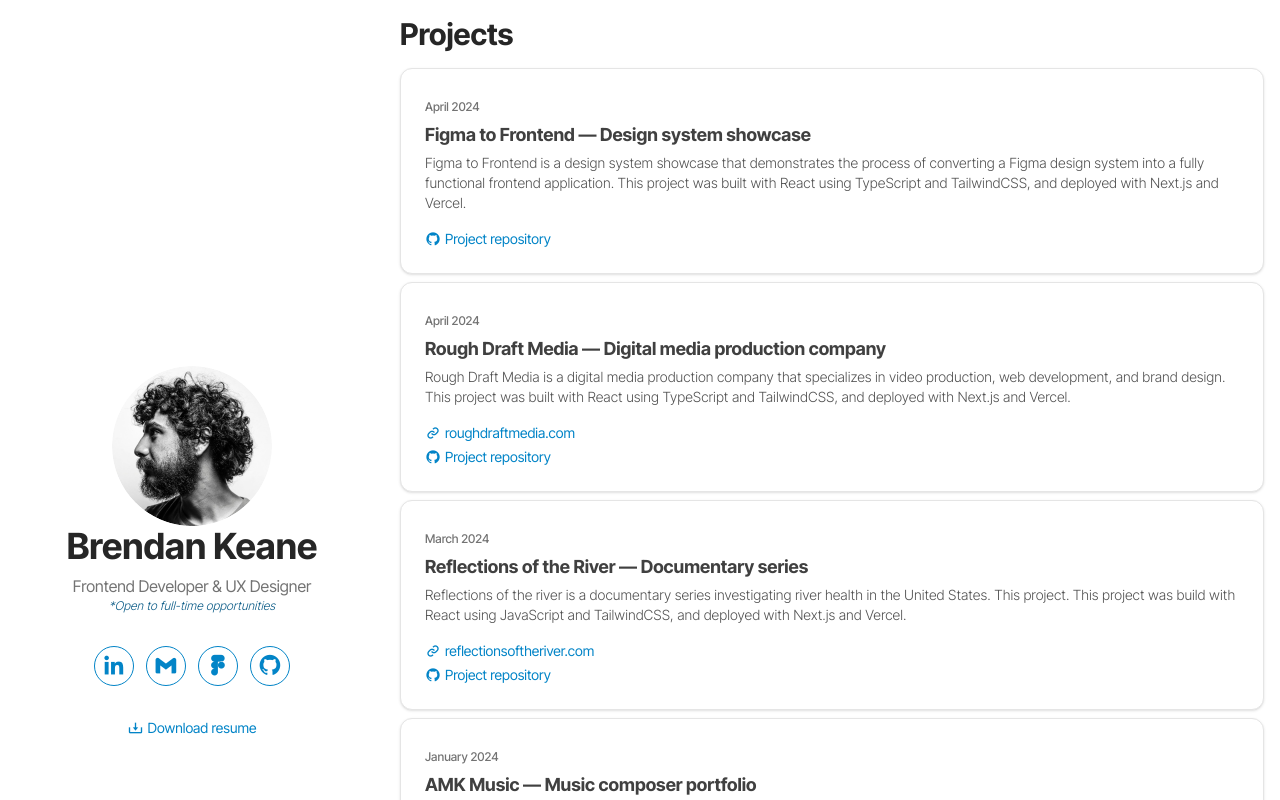
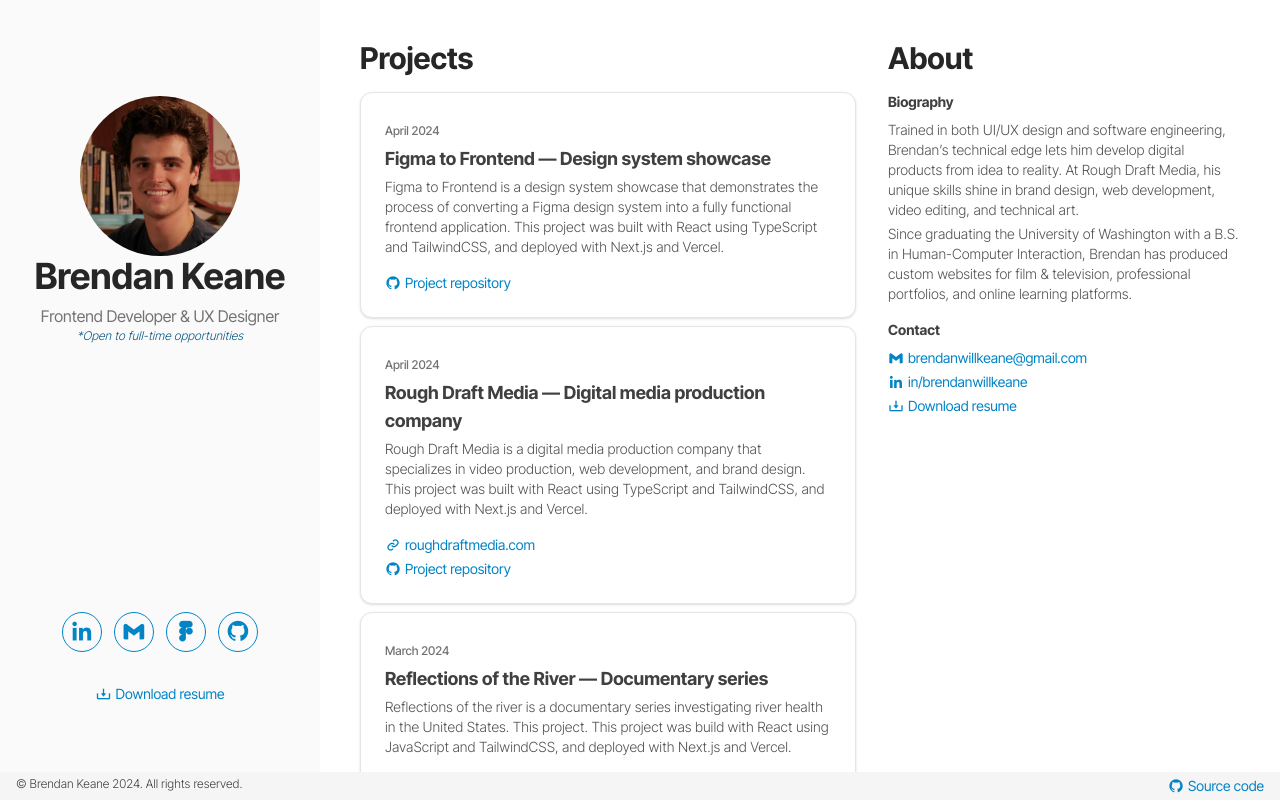
Before and after one commit to brendanwilliam/bkportfolio, a Next.js app: page / in a window 1280 px wide. Shown: the top 800 px of the page. Built offline with nearby package versions, Linux system fonts and the light colour scheme.

Commit message:
Responsive design implemented at md and lg breakpoints

```diff
--- a/src/app/page.tsx
+++ b/src/app/page.tsx
@@ -6,11 +6,12 @@ import { About } from "@/components/About";
 
 export default function Home() {
   return (
-    <main className="flex min-h-screen flex-col md:flex-row items-center justify-between w-screen">
+    <main className="flex md:sticky md:top-0 min-h-screen flex-col md:flex-row md:justify-start md:items-start md:h-screen w-screen bg-white overflow-auto md:max-h-screen">
       <Hero />
-      <Content>
+      <Content className="lg:flex md:top-0 block lg:flex-row-reverse justify-start items-start md:p-6">
+        <div className="size-0 ml-auto"></div>
+        <About />
         <Projects />
-        <About />
       </Content>
     </main>
   );
--- a/src/components/About.tsx
+++ b/src/components/About.tsx
@@ -40,7 +40,7 @@ function Contact() {
 
 export function About() {
   return (
-    <Section id="about" title="About">
+    <Section id="about" title="About" className="md:max-w-sm">
       <Biography />
       <Contact />
     </Section>
--- a/src/components/Content.tsx
+++ b/src/components/Content.tsx
@@ -1,6 +1,15 @@
-export function Content({ children }: { children: React.ReactNode }) {
+import clsx from 'clsx';
+
+export function Content({
+  children,
+  className = "",
+}: {
+  children: React.ReactNode;
+  className?: string;
+
+}) {
   return (
-      <div className="w-full spacing-y-8">
+      <div className={clsx("w-full spacing-y-8", className)}>
         {children}
       </div>
   )
--- a/src/components/Footer.tsx
+++ b/src/components/Footer.tsx
@@ -4,13 +4,13 @@ export function Footer() {
 
   return (
     <footer>
-      <div className="w-full bg-neutral-100 p-4">
+      <div className="w-full bg-neutral-100 py-1 px-4 md:fixed md:bottom-0">
         <div className="flex justify-between">
           <div>
-            <p className="text-neutral-700 text-sm">&copy; Brendan Keane {new Date().getFullYear()}. Brendan Keane. All rights reserved.</p>
+            <p className="text-neutral-700 text-xs font-light">&copy; Brendan Keane {new Date().getFullYear()}. All rights reserved.</p>
           </div>
           <div>
-            <Button style="tertiary" icon="bxl-github" href="https://github.com/brendanwilliam/bkportfolio">View this project on GitHub</Button>
+            <Button style="tertiary" icon="bxl-github" href="https://github.com/brendanwilliam/bkportfolio">Source code</Button>
           </div>
         </div>
       </div>
--- a/src/components/Hero.tsx
+++ b/src/components/Hero.tsx
@@ -35,7 +35,7 @@ function Profile() {
   return (
     <div className="flex flex-col justify-start items-center gap-0">
       <Image
-      src="/profile.png"
+      src="/profile.jpg"
       alt="Profile picture"
       width={160}
       height={160}
@@ -61,17 +61,19 @@ function SocialLinks() {
 
 function HeroProfile() {
   return (
-    <div className="flex flex-col justify-start items-center gap-8">
+    <div className="flex flex-col justify-start md:justify-between md:py-16 h-full items-center gap-8">
       <Profile />
-      <SocialLinks />
-      <Button href={heroProfile.resumeHref} style="tertiary" icon="bx-download">Download resume</Button>
+      <div className="flex flex-col gap-8">
+        <SocialLinks />
+        <Button href={heroProfile.resumeHref} style="tertiary" icon="bx-download">Download resume</Button>
+      </div>
     </div>
   )
 }
 
 function HeroMenu() {
   return (
-    <div className="w-full flex flex-col justify-end items-center gap-1">
+    <div className="md:hidden w-full flex flex-col justify-end items-center gap-1">
       <Button href="#projects" style="primary">Projects</Button>
       <Button href="#about" style="secondary">About</Button>
     </div>
@@ -80,7 +82,7 @@ function HeroMenu() {
 
 export function Hero() {
   return (
-    <div className="w-full md:max-w-sm h-screen flex flex-col justify-between items-stretch gap-8 px-4 pb-8 pt-32">
+    <div className="w-full md:max-w-80 md:max-h-screen h-screen md:sticky md:top-0 flex flex-col justify-between md:justify-center md:py-8 md:bg-neutral-50 items-stretch gap-8 px-4 pb-8 pt-32">
       <HeroProfile />
       <HeroMenu />
     </div>
--- a/src/components/Projects.tsx
+++ b/src/components/Projects.tsx
@@ -83,7 +83,7 @@ function ProjectCard({
 
 export function Projects() {
   return (
-    <Section id="projects" title="Projects">
+    <Section id="projects" title="Projects" className="md:max-w-xl">
       <div className="flex flex-col gap-2 justify-center items-stretch px-4">
         {projects.map((project, index) => (
           <ProjectCard key={index} date={project.date} title={project.title} description={project.description} links={project.links} />
--- a/src/components/Section.tsx
+++ b/src/components/Section.tsx
@@ -1,6 +1,18 @@
-export function Section({ id, title, children }: { id: string, title: string, children: React.ReactNode }) {
+import clsx from 'clsx';
+
+export function Section({
+  id,
+  title,
+  children,
+  className = "",
+}: {
+  id: string,
+  title: string,
+  children: React.ReactNode,
+  className?: string
+}) {
   return (
-    <div id={id} className="w-full pt-4 pb-8">
+    <div id={id} className={clsx("w-full pt-4 pb-8", className)}>
       <h1 className="px-4 text-3xl text-neutral-800 font-bold pb-4">{title}</h1>
       {children}
     </div>
```
Also changed, not shown: public/profile.jpg (added), public/profile.png (deleted).
